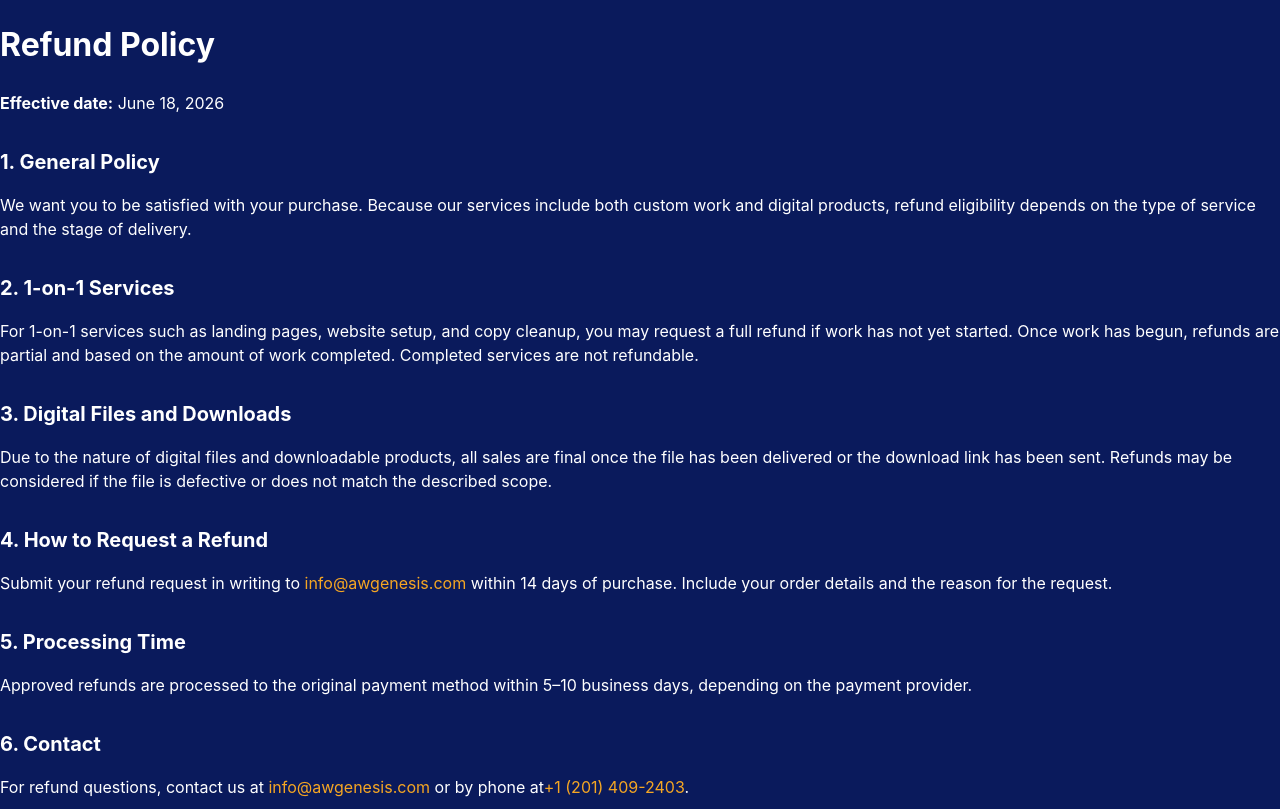
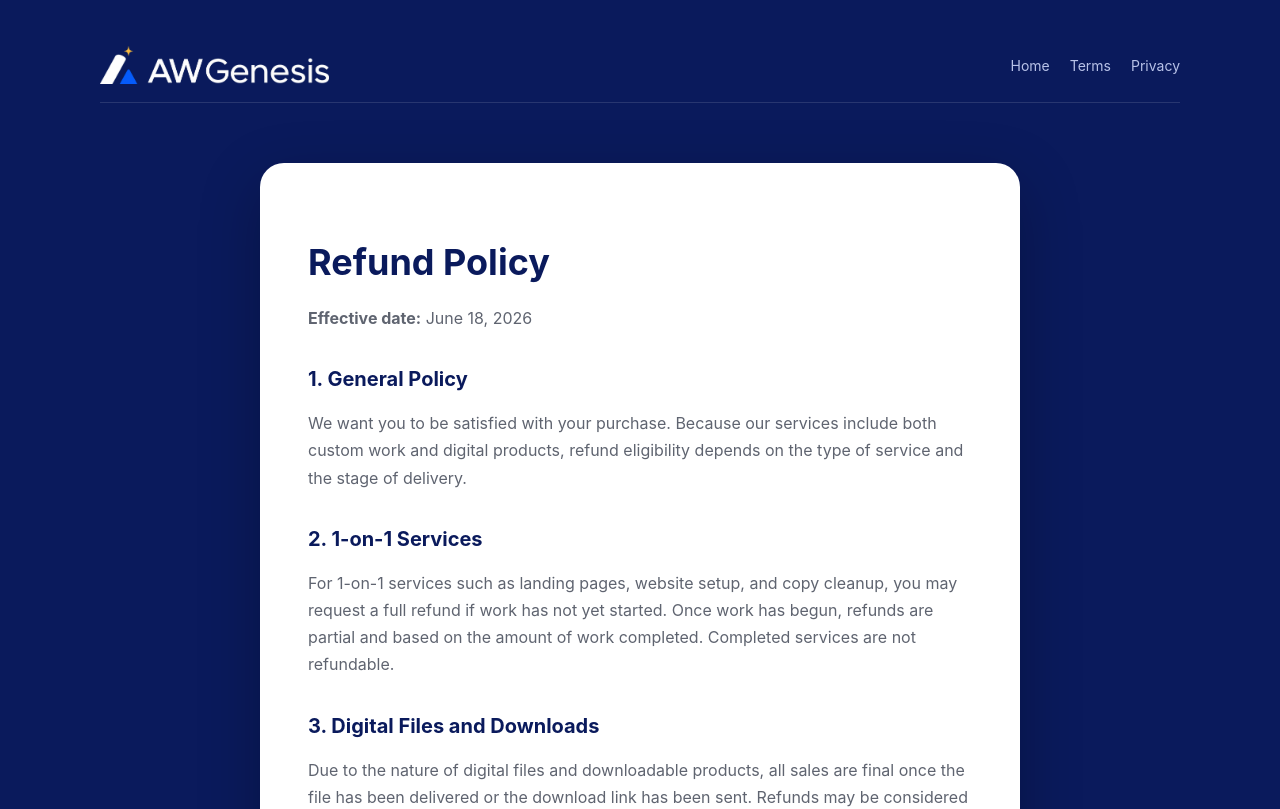
Before and after one commit to gianw-develop/awgenesis, a Next.js app: page /refund-policy in a window 1280 px wide. Shown: the top 809 px of the page. Built offline with nearby package versions, Linux system fonts and the light colour scheme.

Commit message:
Redesign legal pages with centered card layout and navigation

```diff
--- a/app/globals.css
+++ b/app/globals.css
@@ -180,10 +180,35 @@ a { color: inherit; text-decoration: none; }
 .footer p { margin: 0 0 8px; }
 .footerLegal a { color: var(--accent); }
 
-.legalPage h2 { font-size: 20px; margin-top: 32px; margin-bottom: 12px; }
-.legalPage ul { color: var(--muted); margin-bottom: 16px; padding-left: 20px; }
-.legalPage li { margin-bottom: 8px; }
-.legalPage a { color: var(--accent); }
+.legalPage {
+  width: min(760px, calc(100% - 48px));
+  margin: 60px auto 100px;
+  background: #ffffff;
+  color: #11131a;
+  border-radius: 24px;
+  padding: 48px;
+  box-shadow: 0 20px 60px rgba(0,0,0,0.25);
+}
+.legalPage h1 { font-size: 36px; margin-bottom: 8px; color: #0a1a5c; }
+.legalPage > p:first-of-type { color: #5f6470; margin-bottom: 32px; }
+.legalPage h2 { font-size: 20px; margin-top: 32px; margin-bottom: 10px; color: #0a1a5c; }
+.legalPage p { color: #5f6470; margin-bottom: 14px; line-height: 1.7; }
+.legalPage ul { color: #5f6470; margin-bottom: 16px; padding-left: 22px; }
+.legalPage li { margin-bottom: 8px; line-height: 1.6; }
+.legalPage a { color: #2563eb; font-weight: 500; }
+.legalPage a:hover { text-decoration: underline; }
+
+.legalNav {
+  display: flex;
+  align-items: center;
+  justify-content: space-between;
+  padding: 18px 0;
+  border-bottom: 1px solid var(--line);
+  margin-bottom: 48px;
+}
+.legalNav .brandLogo img { height: 38px; }
+.legalNavLinks { display: flex; gap: 20px; font-size: 14px; color: var(--muted); }
+.legalNavLinks a:hover { color: var(--text); }
 
 .serviceType {
   display: inline-block;
--- a/app/refund-policy/page.tsx
+++ b/app/refund-policy/page.tsx
@@ -1,5 +1,17 @@
 export default function RefundPolicyPage() {
   return (
+    <div className="page">
+      <header className="legalNav">
+        <a className="brandLogo" href="/">
+          <img src="/logo-transparent.png" alt="AWGenesis" width="180" height="30" />
+        </a>
+        <nav className="legalNavLinks">
+          <a href="/">Home</a>
+          <a href="/terms-of-service">Terms</a>
+          <a href="/privacy-policy">Privacy</a>
+        </nav>
+      </header>
+
       <main className="legalPage">
         <h1>Refund Policy</h1>
         <p><strong>Effective date:</strong> June 18, 2026</p>
@@ -42,5 +54,6 @@ export default function RefundPolicyPage() {
           <a href="tel:+12014092403">+1 (201) 409-2403</a>.
         </p>
       </main>
+    </div>
   );
 }
```
Also changed, not shown: app/privacy-policy/page.tsx (+13 -0 lines), app/terms-of-service/page.tsx (+13 -0 lines). Lines whose indentation alone changed are shown as unchanged.
